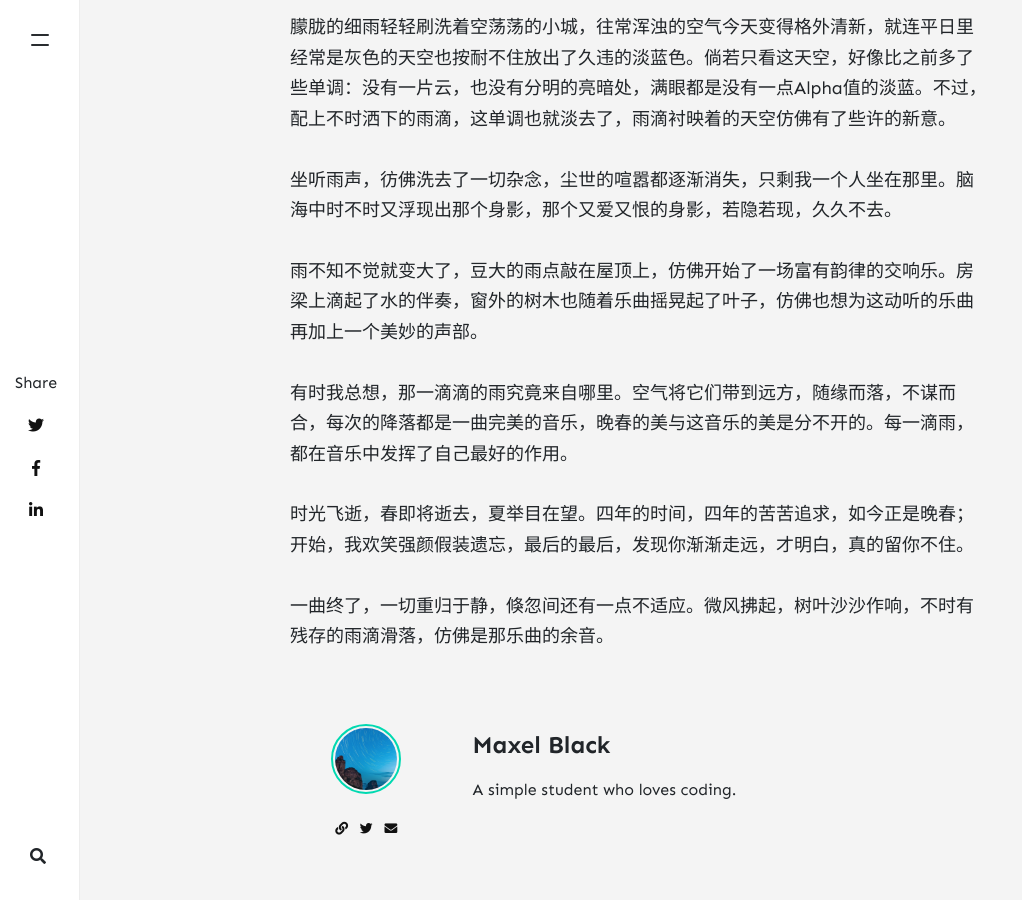
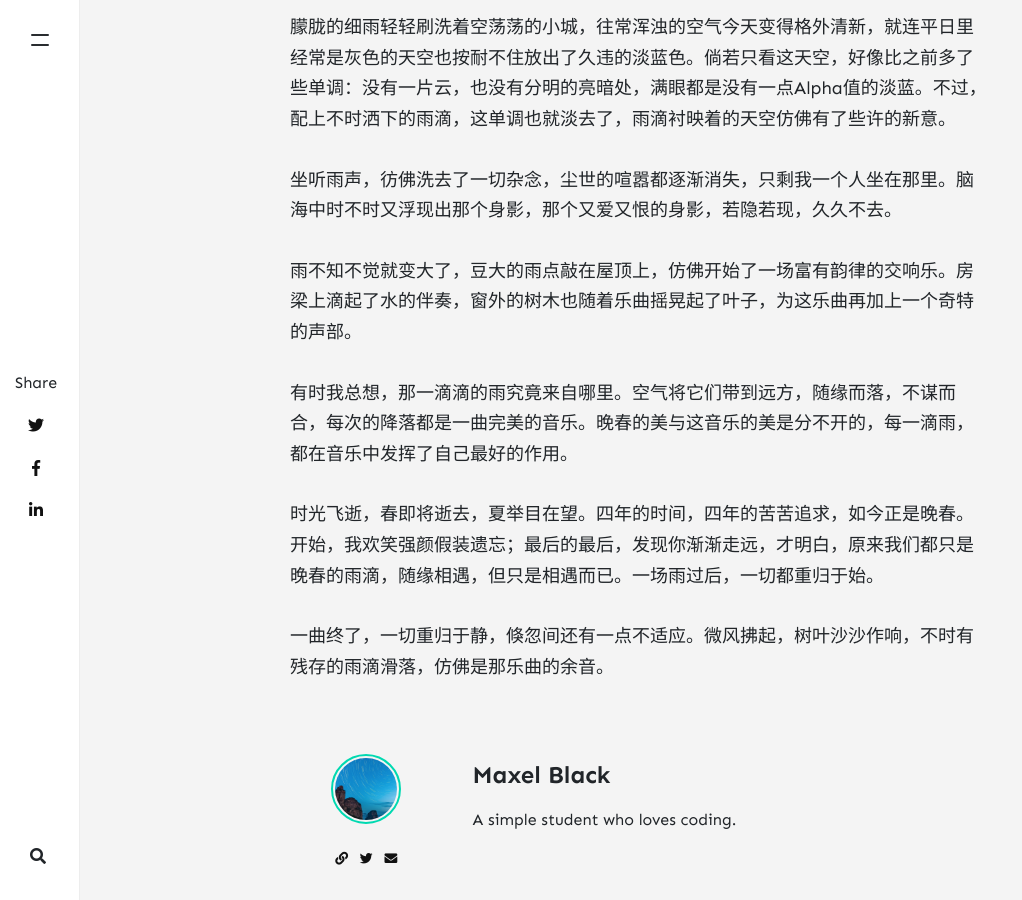
Before and after one commit to maxelblack/maxels-pages, a Jekyll site: the page built from _posts/2021-05-16-spring-rain.md, in a window 1280 px wide and 900 px high, scrolled down 754 px. Shown: the whole window, without its empty margins (0-1022 px from the left). Built offline with Jekyll 4.4.1, drawn with Linux system fonts in a browser that asks for light colours; nearby versions of some CDN libraries; comment, search, counter and statistics services are not loaded.

Commit message:
Try fixing the website

```diff
--- a/_config.yml
+++ b/_config.yml
@@ -10,7 +10,8 @@ logo: '/assets/images/logo.png'
 favicon: '/favicon.ico'
 google_analytics:
 mailchimp-list:
-baseurl: https://maxelblack.github.io
+url: https://maxelblack.github.io
+baseurl:
 permalink: /:year/:month/:title/
 email: maxelblack@outlook.com
 disqus: 'maxels-pages'
--- a/_layouts/default.html
+++ b/_layouts/default.html
@@ -64,6 +64,9 @@
         </li>
         <li><a href="{{ site.baseurl }}/contact">Contact </a>
             <a style="vertical-align:text-bottom;font-size:smaller;">联系</a>
+        </li>
+        <li><a href="{{ site.baseurl }}/feed.xml" target="_blank">RSS Feed </a>
+            <a style="vertical-align:text-bottom;font-size:smaller;">订阅</a>
         </li>
     </ul>
 </nav>
--- a/_posts/2021-05-16-spring-rain.md
+++ b/_posts/2021-05-16-spring-rain.md
@@ -12,10 +12,10 @@ image: r/pic/IMG_20210516_110202.jpg
 
 坐听雨声，彷佛洗去了一切杂念，尘世的喧嚣都逐渐消失，只剩我一个人坐在那里。脑海中时不时又浮现出那个身影，那个又爱又恨的身影，若隐若现，久久不去。
 
-雨不知不觉就变大了，豆大的雨点敲在屋顶上，仿佛开始了一场富有韵律的交响乐。房梁上滴起了水的伴奏，窗外的树木也随着乐曲摇晃起了叶子，仿佛也想为这动听的乐曲再加上一个美妙的声部。
+雨不知不觉就变大了，豆大的雨点敲在屋顶上，仿佛开始了一场富有韵律的交响乐。房梁上滴起了水的伴奏，窗外的树木也随着乐曲摇晃起了叶子，为这乐曲再加上一个奇特的声部。
 
-有时我总想，那一滴滴的雨究竟来自哪里。空气将它们带到远方，随缘而落，不谋而合，每次的降落都是一曲完美的音乐，晚春的美与这音乐的美是分不开的。每一滴雨，都在音乐中发挥了自己最好的作用。
+有时我总想，那一滴滴的雨究竟来自哪里。空气将它们带到远方，随缘而落，不谋而合，每次的降落都是一曲完美的音乐。晚春的美与这音乐的美是分不开的，每一滴雨，都在音乐中发挥了自己最好的作用。
 
-时光飞逝，春即将逝去，夏举目在望。四年的时间，四年的苦苦追求，如今正是晚春；开始，我欢笑强颜假装遗忘，最后的最后，发现你渐渐走远，才明白，真的留你不住。
+时光飞逝，春即将逝去，夏举目在望。四年的时间，四年的苦苦追求，如今正是晚春。开始，我欢笑强颜假装遗忘；最后的最后，发现你渐渐走远，才明白，原来我们都只是晚春的雨滴，随缘相遇，但只是相遇而已。一场雨过后，一切都重归于始。
 
 一曲终了，一切重归于静，倏忽间还有一点不适应。微风拂起，树叶沙沙作响，不时有残存的雨滴滑落，仿佛是那乐曲的余音。
--- a/feed.xml
+++ b/feed.xml
@@ -1,6 +1,7 @@
 ---
 layout: null
 ---
+
 <?xml version="1.0" encoding="UTF-8"?>
 <rss version="2.0" xmlns:atom="http://www.w3.org/2005/Atom">
   <channel>
```
